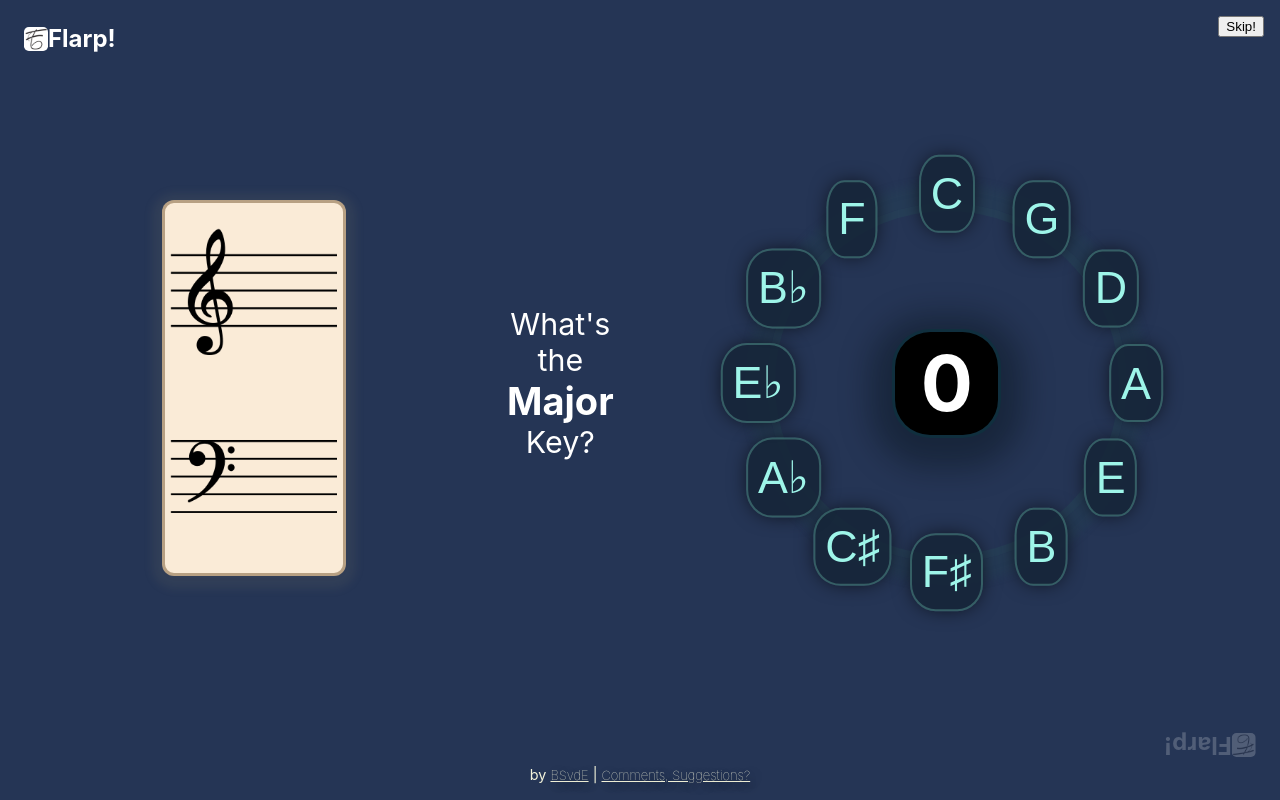
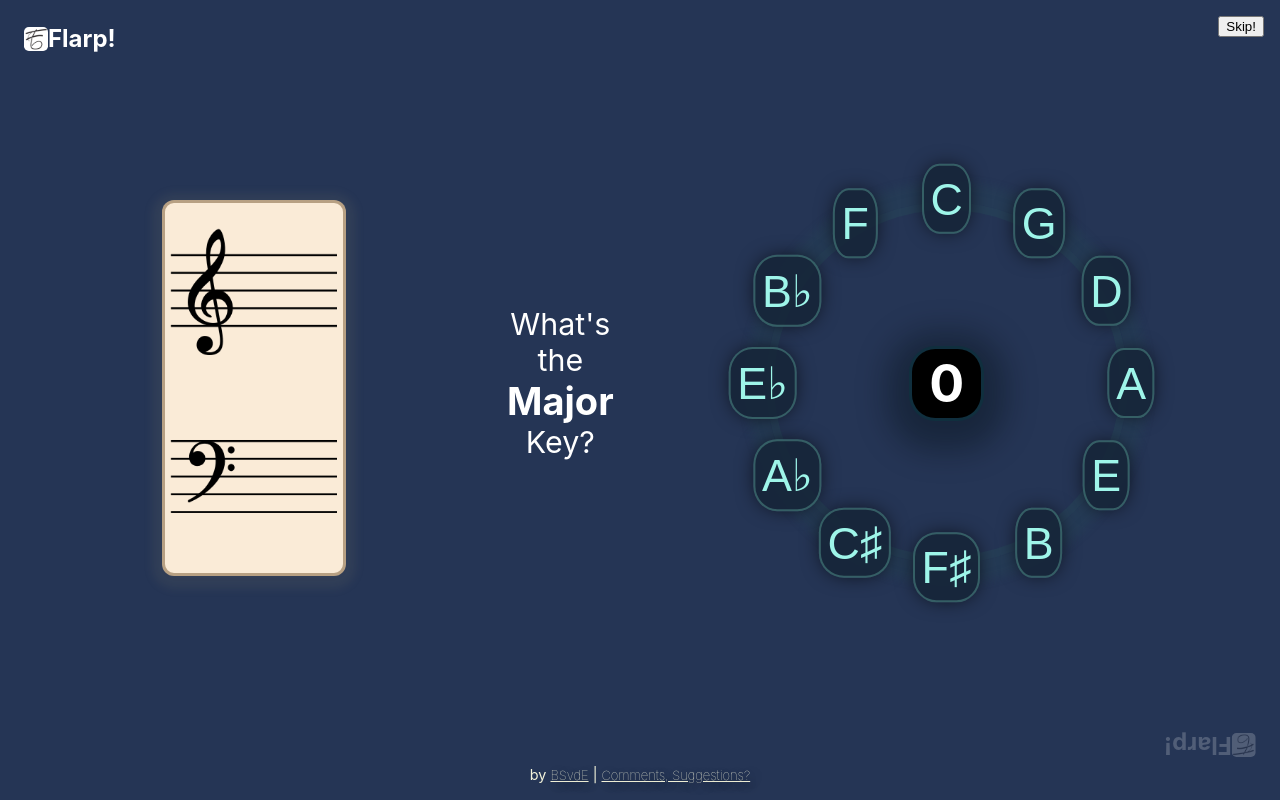
Before and after one commit to bsantero/flarp-music-quiz, a React (Create React App) app: page / in a window 1280 px wide. Built offline with nearby package versions, Linux system fonts and the light colour scheme.

Commit message:
Fix overlapping buttons on wide screens.

```diff
--- a/src/mediaqueries.css
+++ b/src/mediaqueries.css
@@ -1,6 +1,7 @@
 @media only screen and (max-device-height: 4000px) and (orientation: landscape) {
   :root{
-    --radius: 43vmin;
+    --radius: 27vmax;
+    --button-text: calc(1 * (var(--radius) / 10));
   }
 
   .App-main {
```
